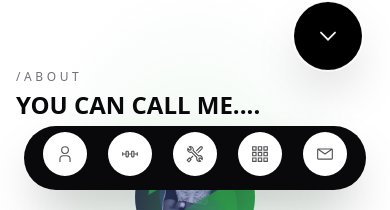
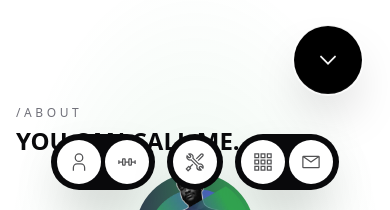
Before and after one commit to blankcry/my-portfolio, a React (Vite) app: page / in a window 390 px wide. Shown: the part 634-844 px from the top of the page. Built offline with nearby package versions, Linux system fonts and the light colour scheme; no server answers; the database is empty.

Commit message:
Fix Pill

```diff
--- a/src/components/MobileNav.tsx
+++ b/src/components/MobileNav.tsx
@@ -2,7 +2,7 @@ import { useNavigate } from "react-router-dom";
 import { Icon } from "@iconify/react";
 import { useSmoothScroll } from "@/components/scroll/SmoothScrollProvider";
 import { useNavActiveState } from "@/hooks/useNavActiveState";
-import { NAV_ITEMS, type SectionId } from "@/lib/sections";
+import type { SectionId } from "@/lib/sections";
 
 const SECTION_ICONS: Record<SectionId, string> = {
   home: "carbon:home",
@@ -14,14 +14,17 @@ const SECTION_ICONS: Record<SectionId, string> = {
   blogs: "carbon:blog",
 };
 
-/** Home is reachable via the logo, Blogs via scroll — the bar stays to five icons. */
-const MOBILE_HREFS: SectionId[] = ["about", "experience", "services", "works", "contacts"];
-const MOBILE_ITEMS = NAV_ITEMS.filter((item) => MOBILE_HREFS.includes(item.href));
+/**
+ * Home is reachable via the logo, Blogs via scroll — the bar stays to five
+ * icons, grouped 2 / 1 / 2 into separate pill segments so the gaps between
+ * groups read as deliberate segmentation rather than one solid bar.
+ */
+const GROUPS: SectionId[][] = [["about", "experience"], ["services"], ["works", "contacts"]];
 
 /**
- * Mobile-only nav: a floating pill of icon buttons. The current section's
- * icon blends into the bar and pushes up above it as a filled blob — same
- * fill as the bar itself, so only the raised silhouette reads as "selected."
+ * Mobile-only nav: three floating pill segments. The current section's icon
+ * loses its badge and switches to the segment's own contrast color — it
+ * never pops out of its holder, only its color changes.
  */
 export function MobileNav() {
   const { scrollToSection } = useSmoothScroll();
@@ -36,27 +39,33 @@ export function MobileNav() {
   return (
     <nav
       aria-label="Section navigation"
-      className="fixed inset-x-6 bottom-5 z-50 flex h-16 items-center justify-around overflow-visible rounded-full bg-foreground px-2 shadow-2xl md:hidden"
+      className="fixed inset-x-6 bottom-5 z-50 flex items-center justify-center gap-3 md:hidden"
     >
-      {MOBILE_ITEMS.map((item) => {
-        const active = isActive(item.href);
+      {GROUPS.map((group, i) => (
+        <div
+          key={i}
+          className="flex items-center gap-1 rounded-full bg-foreground p-1.5 shadow-2xl"
+        >
+          {group.map((href) => {
+            const active = isActive(href);
+            const title = href.charAt(0).toUpperCase() + href.slice(1);
             return (
               <button
-            key={item.href}
-            onClick={() => goTo(item.href)}
-            aria-label={item.title}
+                key={href}
+                onClick={() => goTo(href)}
+                aria-label={title}
                 aria-current={active ? "true" : undefined}
                 className={
-              "flex shrink-0 items-center justify-center rounded-full transition-all duration-300 ease-out " +
-              (active
-                ? "-mt-7 h-14 w-14 bg-foreground text-background shadow-lg"
-                : "-mt-2 h-11 w-11 bg-background text-foreground/70")
+                  "flex h-11 w-11 shrink-0 items-center justify-center rounded-full transition-colors duration-300 ease-out " +
+                  (active ? "bg-transparent text-background" : "bg-background text-foreground/70")
                 }
               >
-            <Icon icon={SECTION_ICONS[item.href]} width={active ? 24 : 18} height={active ? 24 : 18} />
+                <Icon icon={SECTION_ICONS[href]} width={20} height={20} />
               </button>
             );
           })}
+        </div>
+      ))}
     </nav>
   );
 }
--- a/src/index.css
+++ b/src/index.css
@@ -122,7 +122,7 @@
 
   @media (max-width: 767px) {
     :root {
-      --bottom-nav-h: 7rem;
+      --bottom-nav-h: 5.5rem;
     }
   }
 }
--- a/src/lib/gsap.ts
+++ b/src/lib/gsap.ts
@@ -23,6 +23,6 @@ export const prefersReducedMotion = () =>
 export const HEADER_H = 64;
 
 /** Height of the mobile floating bottom nav. Must stay in sync with --bottom-nav-h in index.css. */
-export const MOBILE_BOTTOM_NAV_H = 112;
+export const MOBILE_BOTTOM_NAV_H = 88;
 
 export { gsap, ScrollTrigger, useGSAP };
```
Lines whose indentation alone changed are shown as unchanged.
